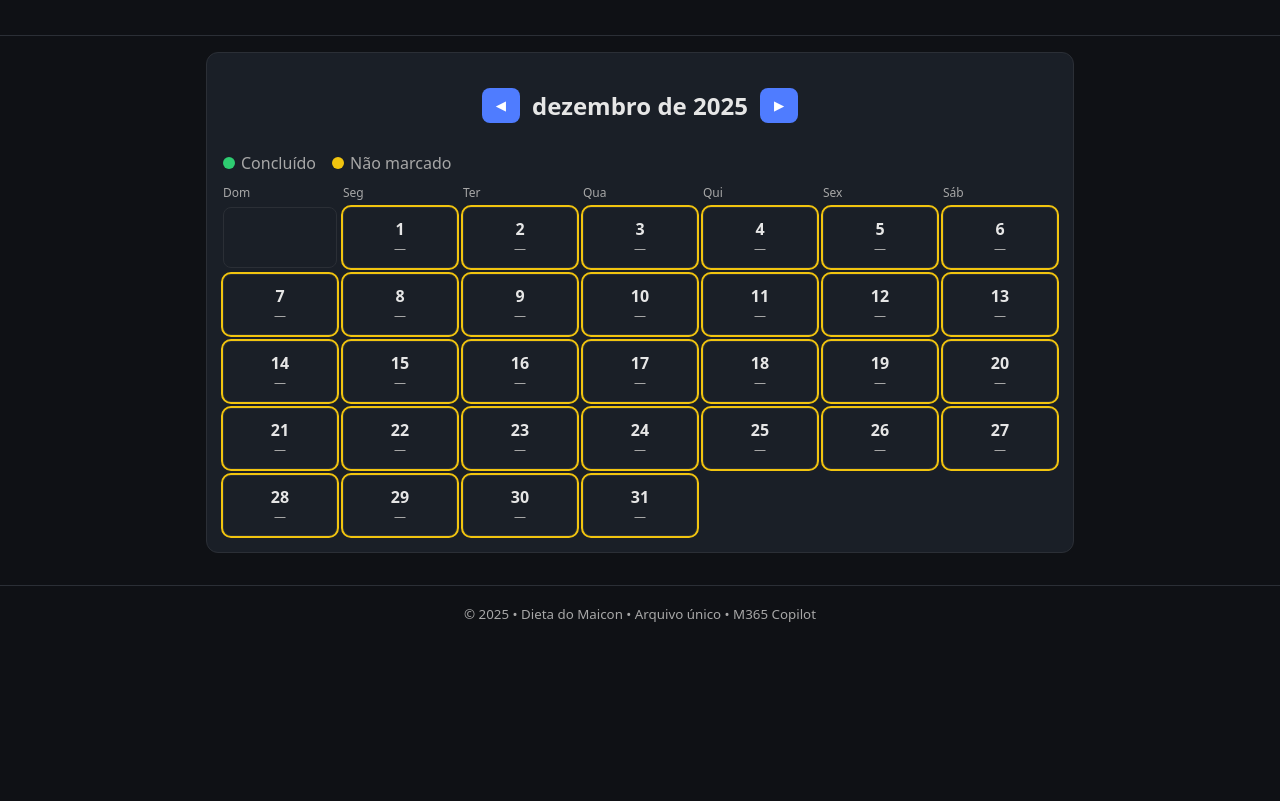
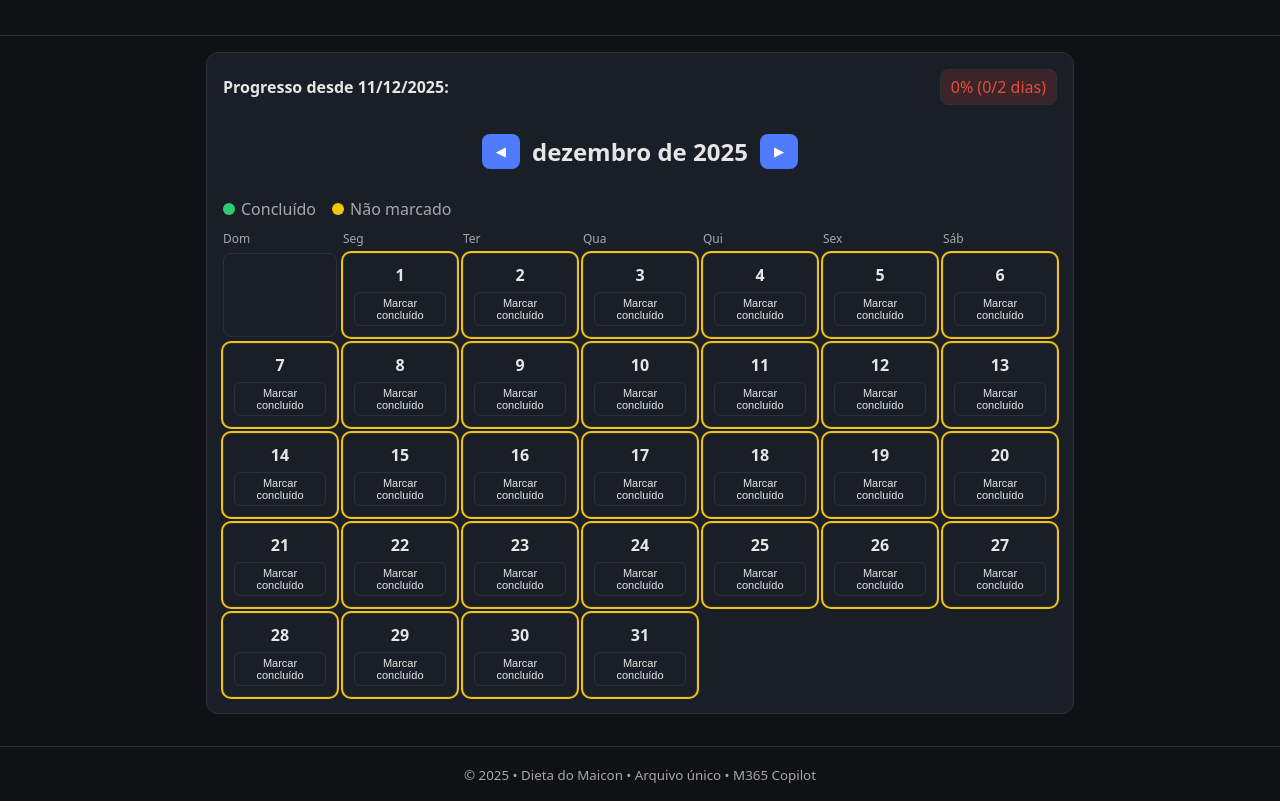
Before and after one commit to maiconn/my-apps, a plain HTML site: page diet/index.html in a window 1280 px wide. Both pictures are taken after a click on the button "Dashboard". Shown: the part 83-884 px from the top of the page. Before the commit the page ends 800 px from the top, so only its background shows below. Drawn offline with Linux system fonts and the light colour scheme.

Commit message:
Update index.html

```diff
--- a/diet/index.html
+++ b/diet/index.html
@@ -3,9 +3,9 @@
 <head>
   <meta charset="utf-8" />
   <meta name="viewport" content="width=device-width, initial-scale=1" />
-  <title>Dieta do Maicon – App (arquivo único)</title>
+  <title>Dieta do Maicon – App (v3 arquivo único)</title>
   <style>
-    :root{--bg:#0f1115;--card:#1a1f27;--text:#e6e6e6;--muted:#a7a7a7;--primary:#4f7cff;--success:#2ecc71;--yellow:#f1c40f;--border:#2b2f36}
+    :root{--bg:#0f1115;--card:#1a1f27;--text:#e6e6e6;--muted:#a7a7a7;--primary:#4f7cff;--success:#2ecc71;--yellow:#f1c40f;--alert:#e74c3c;--border:#2b2f36}
     *{box-sizing:border-box}
     body{margin:0;font-family:system-ui,-apple-system,Segoe UI,Roboto,Ubuntu,"Helvetica Neue",Arial,"Noto Sans",sans-serif;background:var(--bg);color:var(--text)}
     a{color:var(--primary);text-decoration:none}
@@ -50,10 +50,17 @@
     .dot.yellow{background:var(--yellow)}
     .calendar{display:grid;gap:6px}
     .weekdays{display:grid;grid-template-columns:repeat(7,1fr);gap:6px;margin-bottom:6px}
-    .day{background:var(--card);border:1px solid var(--border);border-radius:8px;padding:10px;text-align:center}
+    .day{background:var(--card);border:1px solid var(--border);border-radius:8px;padding:10px;text-align:center;cursor:pointer}
     .day.green{outline:2px solid var(--success)}
     .day.yellow{outline:2px solid var(--yellow)}
     .day .num{font-weight:600}
+    .day .menu{margin-top:6px}
+    .day .menu .mini{font-size:11px;border:1px solid var(--border);background:transparent;color:var(--text);border-radius:6px;padding:4px 6px;cursor:pointer}
+    .progress{display:flex;align-items:center;justify-content:space-between;margin-bottom:10px}
+    .progress .label{font-weight:600}
+    .progress .percent{padding:6px 10px;border-radius:8px;border:1px solid var(--border)}
+    .percent.ok{background:rgba(46,204,113,0.15);color:#2ecc71}
+    .percent.alert{background:rgba(231,76,60,0.15);color:#e74c3c}
     @media (min-width:700px){.items{grid-template-columns:1fr 1fr}}
   </style>
 </head>
@@ -100,6 +107,10 @@
 
     <!-- Dashboard -->
     <section id="view-dashboard" class="card hidden">
+      <div class="progress">
+        <div class="label">Progresso desde <span id="start-label"></span>:</div>
+        <div id="progress-percent" class="percent">0%</div>
+      </div>
       <div class="calendar-controls">
         <button id="prev" class="btn">◀</button>
         <h2 id="month-label"></h2>
@@ -136,6 +147,9 @@
   </div>
 
   <script>
+    // ===== Configurações =====
+    const START_DATE = '2025-12-11'; // dieta começou em 11/12/2025
+
     // ===== Dados nutricionais (por 100 g) e templates =====
     const DB = {
       nutrition: {
@@ -151,43 +165,47 @@
         pasta_amendoim: { label: 'Pasta de amendoim', kcal: 588, carb: 19.97, prot: 24.47, fat: 49.84 },
         cafe: { label: 'Café preto (sem açúcar)', kcal: 0, carb: 0.0, prot: 0.0, fat: 0.0 },
         salada: { label: 'Salada (rúcula, alface, tomate, pepino etc.)', kcal: 20, carb: 3.5, prot: 1.0, fat: 0.2 },
-        creatina: { label: 'Creatina', kcal: 0, carb: 0.0, prot: 0.0, fat: 0.0 }
+        creatina: { label: 'Creatina', kcal: 0, carb: 0.0, prot: 0.0, fat: 0.0 },
+        fruta_media: { label: 'Fruta (equivalência média 100 g)', kcal: 50, carb: 13, prot: 0, fat: 0 }
       },
       conversions: { fatia: 30, ovo: 50, banana: 100 },
       templates: {
+        // Ajustes finais + fruta 100 g após almoço e jantar
         descanso: {
           label: 'Dia de descanso',
           meals: [
             { time: '07:00', name: 'Café da manhã', items: [
               { food: 'pao_integral', qty: 2, unit: 'fatia' },
-              { food: 'pasta_amendoim', qty: 10, unit: 'g' },
-              { food: 'ovo', qty: 3, unit: 'ovo' },
+              { food: 'pasta_amendoim', qty: 8, unit: 'g' },
+              { food: 'ovo', qty: 2, unit: 'ovo' },
               { food: 'banana', qty: 1, unit: 'banana' },
               { food: 'cafe', qty: 200, unit: 'ml' }
             ]},
             { time: '10:00', name: 'Lanche da manhã', items: [
               { food: 'iogurte_natural', qty: 200, unit: 'g' },
-              { food: 'granola', qty: 30, unit: 'g' },
+              { food: 'granola', qty: 25, unit: 'g' },
               { food: 'whey_concentrado', qty: 15, unit: 'g' }
             ]},
             { time: '13:00', name: 'Almoço', items: [
-              { food: 'frango_peito', qty: 250, unit: 'g' },
+              { food: 'frango_peito', qty: 180, unit: 'g' },
               { food: 'arroz_cozido', qty: 100, unit: 'g' },
               { food: 'salada', qty: 200, unit: 'g' },
-              { food: 'azeite', qty: 10, unit: 'g' }
+              { food: 'azeite', qty: 8, unit: 'g' },
+              { food: 'fruta_media', qty: 100, unit: 'g' }
             ]},
             { time: '16:30', name: 'Café da tarde', items: [
-              { food: 'ovo', qty: 2, unit: 'ovo' },
+              { food: 'ovo', qty: 1, unit: 'ovo' },
               { food: 'pao_integral', qty: 1, unit: 'fatia' },
               { food: 'pasta_amendoim', qty: 10, unit: 'g' },
-              { food: 'whey_concentrado', qty: 25, unit: 'g' },
+              { food: 'whey_concentrado', qty: 15, unit: 'g' },
               { food: 'creatina', qty: 5, unit: 'g' }
             ]},
             { time: '20:00', name: 'Jantar', items: [
-              { food: 'frango_peito', qty: 250, unit: 'g' },
+              { food: 'frango_peito', qty: 180, unit: 'g' },
               { food: 'arroz_cozido', qty: 80, unit: 'g' },
               { food: 'salada', qty: 200, unit: 'g' },
-              { food: 'azeite', qty: 10, unit: 'g' }
+              { food: 'azeite', qty: 8, unit: 'g' },
+              { food: 'fruta_media', qty: 100, unit: 'g' }
             ]}
           ]
         },
@@ -197,7 +215,7 @@
             { time: '07:00', name: 'Café da manhã', items: [
               { food: 'pao_integral', qty: 3, unit: 'fatia' },
               { food: 'pasta_amendoim', qty: 10, unit: 'g' },
-              { food: 'ovo', qty: 3, unit: 'ovo' },
+              { food: 'ovo', qty: 2, unit: 'ovo' },
               { food: 'banana', qty: 1, unit: 'banana' },
               { food: 'cafe', qty: 200, unit: 'ml' }
             ]},
@@ -208,23 +226,25 @@
               { food: 'whey_concentrado', qty: 15, unit: 'g' }
             ]},
             { time: '13:00', name: 'Almoço (pós-JJ)', items: [
-              { food: 'frango_peito', qty: 250, unit: 'g' },
-              { food: 'arroz_cozido', qty: 150, unit: 'g' },
+              { food: 'frango_peito', qty: 200, unit: 'g' },
+              { food: 'arroz_cozido', qty: 180, unit: 'g' },
               { food: 'salada', qty: 200, unit: 'g' },
-              { food: 'azeite', qty: 10, unit: 'g' }
+              { food: 'azeite', qty: 10, unit: 'g' },
+              { food: 'fruta_media', qty: 100, unit: 'g' }
             ]},
             { time: '16:30', name: 'Café da tarde', items: [
-              { food: 'ovo', qty: 2, unit: 'ovo' },
+              { food: 'ovo', qty: 1, unit: 'ovo' },
               { food: 'pao_integral', qty: 2, unit: 'fatia' },
               { food: 'pasta_amendoim', qty: 15, unit: 'g' },
-              { food: 'whey_concentrado', qty: 30, unit: 'g' },
+              { food: 'whey_concentrado', qty: 20, unit: 'g' },
               { food: 'creatina', qty: 5, unit: 'g' }
             ]},
             { time: '20:00', name: 'Jantar', items: [
-              { food: 'frango_peito', qty: 250, unit: 'g' },
-              { food: 'arroz_cozido', qty: 100, unit: 'g' },
+              { food: 'frango_peito', qty: 180, unit: 'g' },
+              { food: 'arroz_cozido', qty: 120, unit: 'g' },
               { food: 'salada', qty: 200, unit: 'g' },
-              { food: 'azeite', qty: 10, unit: 'g' }
+              { food: 'azeite', qty: 10, unit: 'g' },
+              { food: 'fruta_media', qty: 100, unit: 'g' }
             ]}
           ]
         },
@@ -234,7 +254,7 @@
             { time: '07:00', name: 'Café da manhã', items: [
               { food: 'pao_integral', qty: 3, unit: 'fatia' },
               { food: 'pasta_amendoim', qty: 10, unit: 'g' },
-              { food: 'ovo', qty: 3, unit: 'ovo' },
+              { food: 'ovo', qty: 2, unit: 'ovo' },
               { food: 'banana', qty: 1, unit: 'banana' },
               { food: 'cafe', qty: 200, unit: 'ml' }
             ]},
@@ -245,24 +265,26 @@
               { food: 'whey_concentrado', qty: 15, unit: 'g' }
             ]},
             { time: '13:00', name: 'Almoço (pós-JJ)', items: [
-              { food: 'frango_peito', qty: 250, unit: 'g' },
-              { food: 'arroz_cozido', qty: 200, unit: 'g' },
+              { food: 'frango_peito', qty: 210, unit: 'g' },
+              { food: 'arroz_cozido', qty: 230, unit: 'g' },
               { food: 'salada', qty: 200, unit: 'g' },
-              { food: 'azeite', qty: 10, unit: 'g' }
+              { food: 'azeite', qty: 10, unit: 'g' },
+              { food: 'fruta_media', qty: 100, unit: 'g' }
             ]},
             { time: '16:30', name: 'Café da tarde (pré-musculação)', items: [
-              { food: 'ovo', qty: 2, unit: 'ovo' },
+              { food: 'ovo', qty: 1, unit: 'ovo' },
               { food: 'pao_integral', qty: 2, unit: 'fatia' },
               { food: 'pasta_amendoim', qty: 15, unit: 'g' },
               { food: 'banana', qty: 1, unit: 'banana' },
-              { food: 'whey_concentrado', qty: 30, unit: 'g' },
+              { food: 'whey_concentrado', qty: 25, unit: 'g' },
               { food: 'creatina', qty: 5, unit: 'g' }
             ]},
             { time: '20:00', name: 'Jantar (pós-musculação)', items: [
-              { food: 'frango_peito', qty: 250, unit: 'g' },
-              { food: 'arroz_cozido', qty: 100, unit: 'g' },
+              { food: 'frango_peito', qty: 180, unit: 'g' },
+              { food: 'arroz_cozido', qty: 130, unit: 'g' },
               { food: 'salada', qty: 200, unit: 'g' },
-              { food: 'azeite', qty: 10, unit: 'g' }
+              { food: 'azeite', qty: 10, unit: 'g' },
+              { food: 'fruta_media', qty: 100, unit: 'g' }
             ]}
           ]
         }
@@ -293,7 +315,7 @@
         let mealTotals = {kcal:0, carb:0, prot:0, fat:0};
         const m = document.createElement('div');
         m.className = 'meal';
-        m.innerHTML = `<h3>${meal.time} • ${meal.name}<span class="toggle">(toque para expandir/retrair)</span></h3>`;
+        m.innerHTML = `<h3>${meal.time} • ${meal.name}<span class=\"toggle\">(toque para expandir/retrair)</span></h3>`;
         const itemsEl = document.createElement('div'); itemsEl.className='items';
         meal.items.forEach(it => {
           const grams = (unitToGrams[it.unit]||unitToGrams['g'])(it.qty);
@@ -303,7 +325,7 @@
           itemEl.className = 'item';
           const label = DB.nutrition[it.food]?.label || it.food;
           const qtyLabel = (it.unit==='g'||it.unit==='ml') ? `${it.qty}${it.unit}` : `${it.qty} ${it.unit}`;
-          itemEl.innerHTML = `<span class="name">${label}</span><span class="qty">${qtyLabel}</span>`;
+          itemEl.innerHTML = `<span class=\"name\">${label}</span><span class=\"qty\">${qtyLabel}</span>`;
           itemsEl.appendChild(itemEl);
           itemEl.addEventListener('click', ()=>{
             const detail = `<p><strong>${label}</strong></p><p>Quantidade: ${qtyLabel}</p><p>Macros: kcal ${round(macros.kcal)} • carbo ${round(macros.carb)} g • proteína ${round(macros.prot)} g • gordura ${round(macros.fat)} g</p>`;
@@ -318,12 +340,7 @@
         total = add(total, mealTotals);
       });
 
-      document.getElementById('totals').innerHTML = `<h3>Total do dia</h3><div class="grid">
-        <div><strong>${round(total.kcal)}</strong><div class="small muted">kcal</div></div>
-        <div><strong>${round(total.carb)}</strong><div class="small muted">carbo (g)</div></div>
-        <div><strong>${round(total.prot)}</strong><div class="small muted">proteína (g)</div></div>
-        <div><strong>${round(total.fat)}</strong><div class="small muted">gordura (g)</div></div>
-      </div>`;
+      document.getElementById('totals').innerHTML = `<h3>Total do dia</h3><div class=\"grid\"><div><strong>${round(total.kcal)}</strong><div class=\"small muted\">kcal</div></div><div><strong>${round(total.carb)}</strong><div class=\"small muted\">carbo (g)</div></div><div><strong>${round(total.prot)}</strong><div class=\"small muted\">proteína (g)</div></div><div><strong>${round(total.fat)}</strong><div class=\"small muted\">gordura (g)</div></div></div>`;
     }
 
     // ===== Modal =====
@@ -331,57 +348,114 @@
     document.getElementById('modal-close').addEventListener('click', ()=>{ document.getElementById('macro-modal').style.display='none'; });
     document.getElementById('macro-modal').addEventListener('click', (e)=>{ if(e.target.id==='macro-modal') e.currentTarget.style.display='none'; });
 
-    // ===== Completar dia =====
+    // ===== Completar dia via botão do plano =====
     document.getElementById('complete-day').addEventListener('click', ()=>{
-      const key='dietCompletedDates';
-      const raw = localStorage.getItem(key);
-      const arr = raw? JSON.parse(raw) : [];
-      const t = todayStr();
-      if(!arr.includes(t)) arr.push(t);
-      localStorage.setItem(key, JSON.stringify(arr));
+      toggleMark(todayStr(), true); // marca hoje como concluído
       document.getElementById('complete-feedback').textContent = 'Concluído! Dia marcado no calendário.';
+      // Atualiza progresso se dashboard estiver aberto
+      updateProgress(); buildCalendar(currentYear, currentMonth);
     });
 
     // ===== Dashboard (calendário) =====
     function getCompleted(){ const raw=localStorage.getItem('dietCompletedDates'); return raw? JSON.parse(raw) : []; }
+    function setCompleted(arr){ localStorage.setItem('dietCompletedDates', JSON.stringify(arr)); }
+
+    function toggleMark(dateStr, mark){
+      const arr = getCompleted();
+      const idx = arr.indexOf(dateStr);
+      if(mark){ if(idx<0){ arr.push(dateStr); setCompleted(arr); } }
+      else { if(idx>=0){ arr.splice(idx,1); setCompleted(arr); } }
+    }
+
+    // Progresso desde START_DATE até hoje
+    function updateProgress(){
+      const start = new Date(START_DATE+'T00:00:00');
+      const today = new Date(); today.setHours(0,0,0,0);
+      const oneDay = 24*60*60*1000;
+      const elapsedDays = Math.floor((today - start)/oneDay) + 1; // incluir hoje
+      const completed = getCompleted().filter(d=>{
+        const dt = new Date(d+'T00:00:00');
+        return dt >= start && dt <= today;
+      }).length;
+      const pct = elapsedDays>0 ? Math.round((completed/elapsedDays)*100) : 0;
+      const box = document.getElementById('progress-percent');
+      box.textContent = `${pct}% (${completed}/${elapsedDays} dias)`;
+      box.classList.remove('ok','alert');
+      if(pct >= 80) box.classList.add('ok'); else box.classList.add('alert');
+      document.getElementById('start-label').textContent = new Date(START_DATE+'T00:00:00').toLocaleDateString('pt-BR');
+    }
+
+    let currentYear = new Date().getFullYear();
+    let currentMonth = new Date().getMonth();
+
     function buildCalendar(year, month){
       const first = new Date(year, month, 1);
       const last = new Date(year, month+1, 0);
-      const startWeekday = first.getDay(); // 0=Dom pelo locale? JS usa 0=Dom
+      const startWeekday = first.getDay(); // 0=Dom
       const days = last.getDate();
       const grid = document.getElementById('calendar');
       grid.innerHTML='';
-      const completed = new Set(getCompleted());
+      const completedSet = new Set(getCompleted());
+
       // Padding inicial
       for(let i=0;i<startWeekday;i++){ const p=document.createElement('div'); p.className='day'; grid.appendChild(p); }
+
       for(let d=1; d<=days; d++){
+        const dateStr = `${year}-${pad(month+1)}-${pad(d)}`;
+        const marked = completedSet.has(dateStr);
         const cell = document.createElement('div');
-        const dateStr = `${year}-${pad(month+1)}-${pad(d)}`;
-        const marked = completed.has(dateStr);
         cell.className = 'day ' + (marked? 'green':'yellow');
-        cell.innerHTML = `<div class="num">${d}</div><div class="small muted">${marked? 'Concluído':'—'}</div>`;
+        cell.innerHTML = `<div class=\"num\">${d}</div>`;
+
+        // Mini menu
+        const menu = document.createElement('div');
+        menu.className = 'menu';
+        const btn = document.createElement('button');
+        btn.className = 'mini';
+        btn.textContent = marked? 'Excluir marcação' : 'Marcar concluído';
+        btn.addEventListener('click', (e)=>{
+          e.stopPropagation();
+          if(marked){
+            if(confirm(`Remover marcação de ${dateStr}?`)) { toggleMark(dateStr, false); }
+          } else {
+            if(confirm(`Marcar ${dateStr} como concluído?`)) { toggleMark(dateStr, true); }
+          }
+          updateProgress(); buildCalendar(year, month);
+        });
+        menu.appendChild(btn);
+        cell.appendChild(menu);
+
+        // Clique direto também alterna com confirmação
+        cell.addEventListener('click', ()=>{
+          if(marked){
+            if(confirm(`Remover marcação de ${dateStr}?`)) { toggleMark(dateStr, false); }
+          } else {
+            if(confirm(`Marcar ${dateStr} como concluído?`)) { toggleMark(dateStr, true); }
+          }
+          updateProgress(); buildCalendar(year, month);
+        });
+
         grid.appendChild(cell);
       }
       document.getElementById('month-label').textContent = new Date(year, month, 1).toLocaleDateString('pt-BR',{month:'long', year:'numeric'});
     }
+
     (function(){
-      const now = new Date(); let y=now.getFullYear(); let m=now.getMonth();
-      function update(){ buildCalendar(y,m); }
-      document.getElementById('prev').addEventListener('click', ()=>{ m--; if(m<0){ m=11; y--; } update(); });
-      document.getElementById('next').addEventListener('click', ()=>{ m++; if(m>11){ m=0; y++; } update(); });
+      const now = new Date(); currentYear=now.getFullYear(); currentMonth=now.getMonth();
+      function update(){ updateProgress(); buildCalendar(currentYear, currentMonth); }
+      document.getElementById('prev').addEventListener('click', ()=>{ currentMonth--; if(currentMonth<0){ currentMonth=11; currentYear--; } update(); });
+      document.getElementById('next').addEventListener('click', ()=>{ currentMonth++; if(currentMonth>11){ currentMonth=0; currentYear++; } update(); });
       update();
     })();
 
     // ===== Tabs =====
     const showPlan = ()=>{ document.getElementById('view-plan').classList.remove('hidden'); document.getElementById('view-dashboard').classList.add('hidden'); };
-    const showDash = ()=>{ document.getElementById('view-dashboard').classList.remove('hidden'); document.getElementById('view-plan').classList.add('hidden'); };
+    const showDash = ()=>{ document.getElementById('view-dashboard').classList.remove('hidden'); document.getElementById('view-plan').classList.add('hidden'); updateProgress(); buildCalendar(currentYear, currentMonth); };
     document.getElementById('tab-plan').addEventListener('click', showPlan);
     document.getElementById('tab-dashboard').addEventListener('click', showDash);
 
     // ===== Inicialização =====
-    document.querySelectorAll('.day-type .btn').forEach(b=>{
-      b.addEventListener('click', ()=> renderDay(b.dataset.day));
-    });
+    document.querySelectorAll('.day-type .btn').forEach(b=>{ b.addEventListener('click', ()=> renderDay(b.dataset.day)); });
     document.getElementById('today').textContent = new Date().toLocaleDateString('pt-BR');
     showPlan();
   </script>
```
